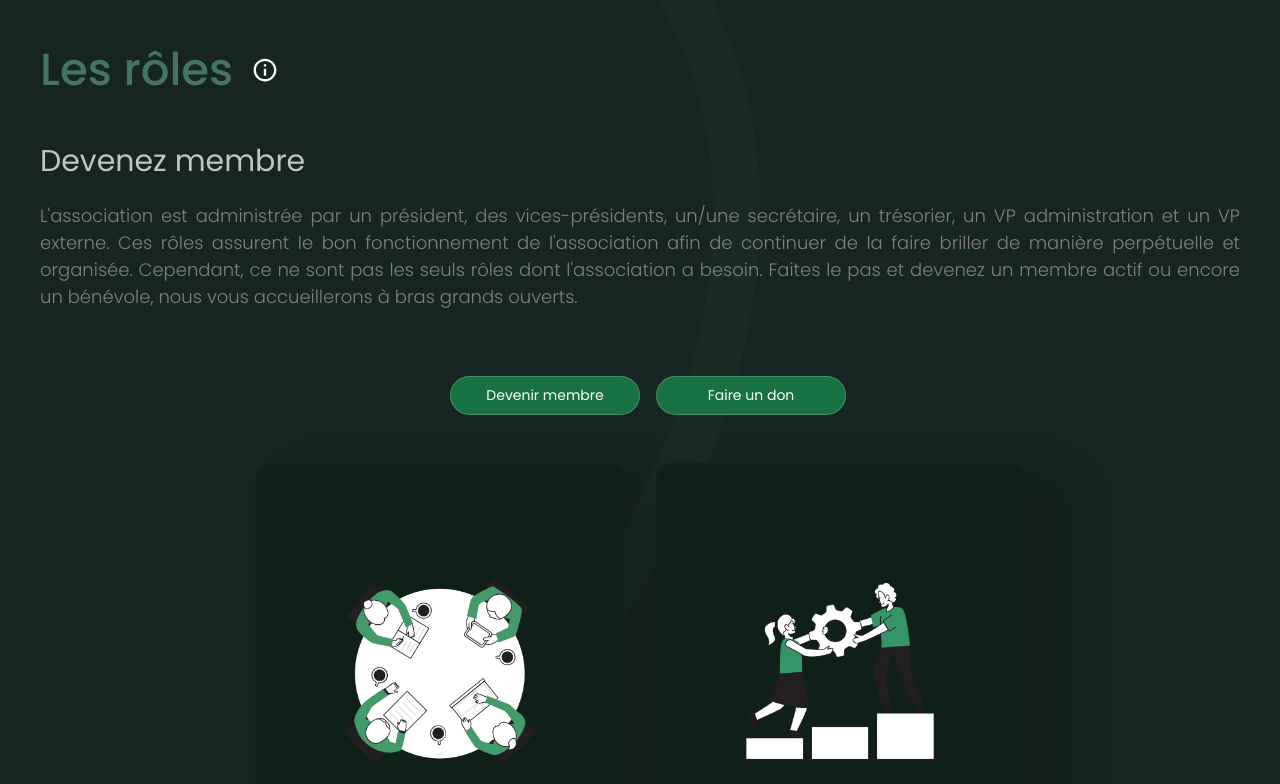
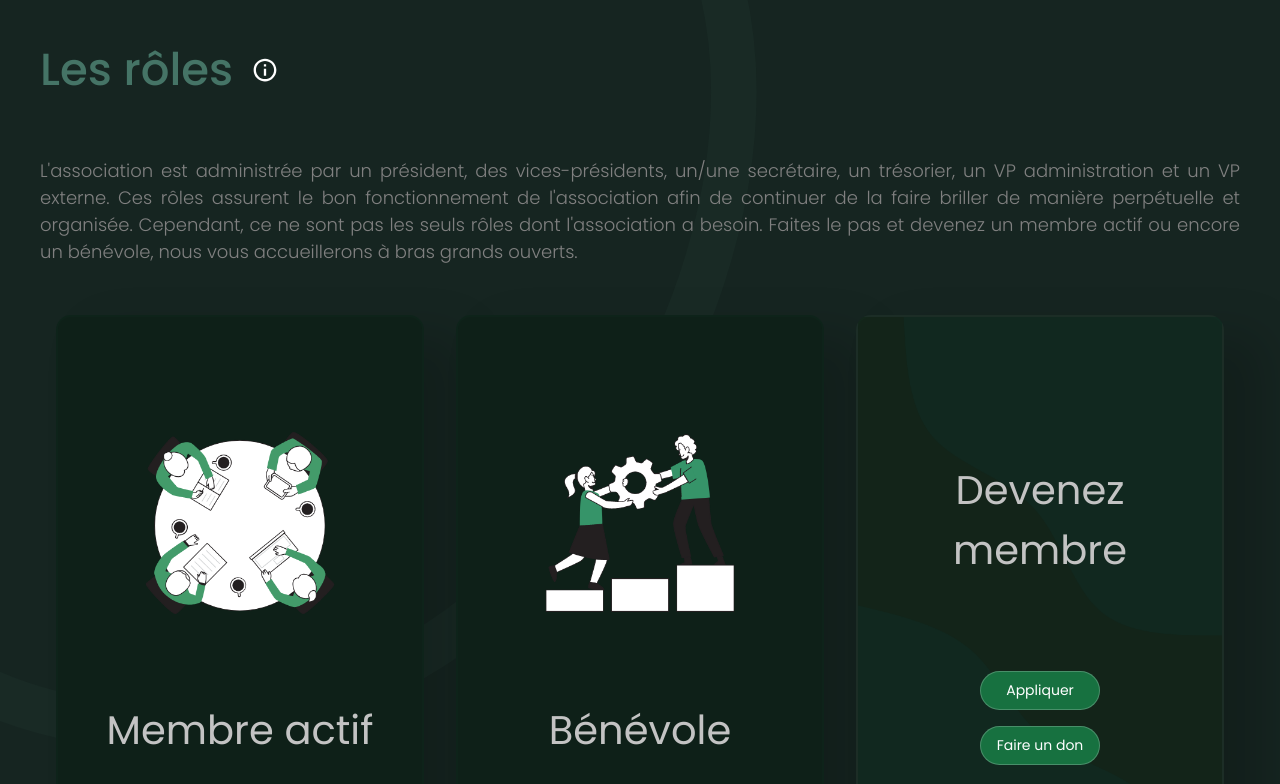
Before and after one commit to aemudm/aemudm-2023, a React (Create React App) app: page / in a window 1280 px wide. Shown: the part 3620-4404 px from the top of the page. Built offline with nearby package versions, Linux system fonts and the light colour scheme.

Commit message:
updated application section

```diff
--- a/src/pages/components/Members/Members.scss
+++ b/src/pages/components/Members/Members.scss
@@ -9,7 +9,7 @@
         flex-direction: column;
         gap: 5px;
 
-        @media screen  and (max-width: 600px){
+        @media screen and (max-width: 600px) {
             align-items: center;
         }
 
@@ -90,15 +90,62 @@
             gap: 2rem;
 
             .cards {
+                width: 100%;
                 gap: 2rem;
                 display: flex;
+                justify-content: space-between;
                 flex-wrap: wrap;
+
+                .becomeCard {
+                    position: relative;
+                    width: 300px;
+                    height: 500px;
+
+                    background-color: rgb(28, 43, 36);
+                    border-radius: 15px;
+                    border: 2px solid rgba(43, 103, 77, 0.04);
+                    padding: 2rem;
+
+                    display: flex;
+                    justify-content: center;
+                    align-items: center;
+                    flex-direction: column;
+                    gap: 4rem;
+
+                    box-shadow: 40px 20px 50px rgba(0, 0, 0, 0.178);
+
+                    cursor: pointer;
+
+                    transition: 0.3s ease;
+
+                    background-image: url('../../../assets/backgroundBlob.png');
+                    background-repeat: no-repeat;
+                    background-size: cover;
+
+                    &:hover {
+                        box-shadow: 40px 20px 50px rgba(0, 0, 0, 0.398);
+                        transform: translateY(-30px);
+                    }
+
+                    h1 {
+                        font-weight: 400;
+                        font-size: 40px;
+                        color: rgb(195, 195, 195);
+                        text-align: center;
+                    }
+
+                    .buttons {
+                        display: flex;
+                        flex-direction: column;
+                        gap: 1rem;
+                    }
+
+                }
             }
 
             .description {
                 display: flex;
                 flex-direction: column;
-                width: 400px;
 
                 h2 {
                     font-weight: 400;
@@ -113,23 +160,6 @@
                     font-size: 18px;
                     font-weight: 300;
                 }
-
-                .buttonsContainer {
-                    width: 100%;
-                    height: 100%;
-                    display: flex;
-                    align-items: end;
-
-                    .buttons {
-                        width: 380px;
-                        gap: 1rem;
-                        margin-bottom: 1rem;
-                        margin-top: 3rem;
-
-                        display: grid;
-                        grid-template-columns: 50% 50%;
-                    }
-                }
             }
 
             @media screen and (max-width: 1280px) {
@@ -141,14 +171,10 @@
 
                 .description {
                     width: 100%;
-
-                    .buttonsContainer {
-                        justify-content: center;
-                    }
                 }
             }
 
-            @media screen  and (max-width: 600px){
+            @media screen and (max-width: 600px) {
                 h2 {
                     text-align: center;
                 }
--- a/src/pages/components/Members/Members.tsx
+++ b/src/pages/components/Members/Members.tsx
@@ -31,22 +31,25 @@ const Members = () => {
                 <div className="implication">
 
                     <div className="description">
-                        <h2>Devenez membre</h2>
                         <p>L'association est administrée par un président, des vices-présidents, un/une secrétaire, un trésorier, un VP administration et un VP externe. Ces rôles assurent le bon fonctionnement de l'association afin de continuer de la faire briller de manière perpétuelle et organisée. Cependant, ce ne sont pas les seuls rôles dont l'association a besoin. Faites le pas et devenez un membre actif ou encore un bénévole, nous vous accueillerons à bras grands ouverts.</p>
-
-
-                        <div className="buttonsContainer">
-                            <div className="buttons">
-                                <Button href='https://docs.google.com/forms/d/e/1FAIpQLSeWySby7gofUAtlFF5AZ9ZgoCFRgtUIJHvmmDjKFsN2XxH5LQ/closedform' clickFunction={''} content='Devenir membre' />
-                                <Button href='https://www.paypal.com/donate/?cmd=_s-xclick&hosted_button_id=PEDJ5XEWXD7VJ&source=url' clickFunction={''} content='Faire un don' />
-                            </div>
-                        </div>
 
                     </div>
 
                     <div className="cards">
                         <Card title='Membre actif' image={membres} description="Chaque membre actif est lié à un comité respectif et a comme responsabilité de participer aux divers rencontres de son comité et de contribuer à l'avancement de ses projets et de ses activités." />
                         <Card title='Bénévole' image={volunteers} description="Le/la bénévole actif(ve) n'est affilié à aucun comité en particulier et est sollicité lorsqu'un VP a besoin de soutien. Il joue tout de même un rôle crucial dans l'associacion et est grandement apprécié et bien accueilli par l'ensemble de l'équipe." />
+
+                        <div className="becomeCard">
+                            <h1 className="title">
+                                Devenez membre
+                            </h1>
+                            <div className="buttonsContainer">
+                                <div className="buttons">
+                                    <Button href='https://docs.google.com/forms/d/e/1FAIpQLSeWySby7gofUAtlFF5AZ9ZgoCFRgtUIJHvmmDjKFsN2XxH5LQ/closedform' content='Appliquer' clickFunction={''}/>
+                                    <Button href='https://www.paypal.com/donate/?cmd=_s-xclick&hosted_button_id=PEDJ5XEWXD7VJ&source=url' content='Faire un don' clickFunction={''}/>
+                                </div>
+                            </div>
+                        </div>
                     </div>
                 </div>
 
```
Also changed, not shown: src/assets/backgroundBlob.png (added).
